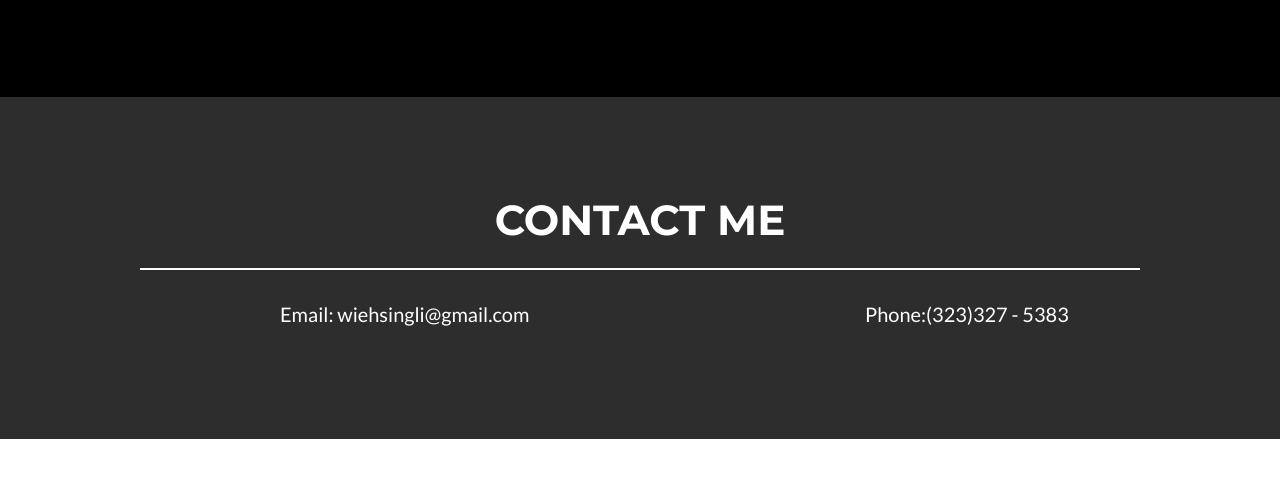
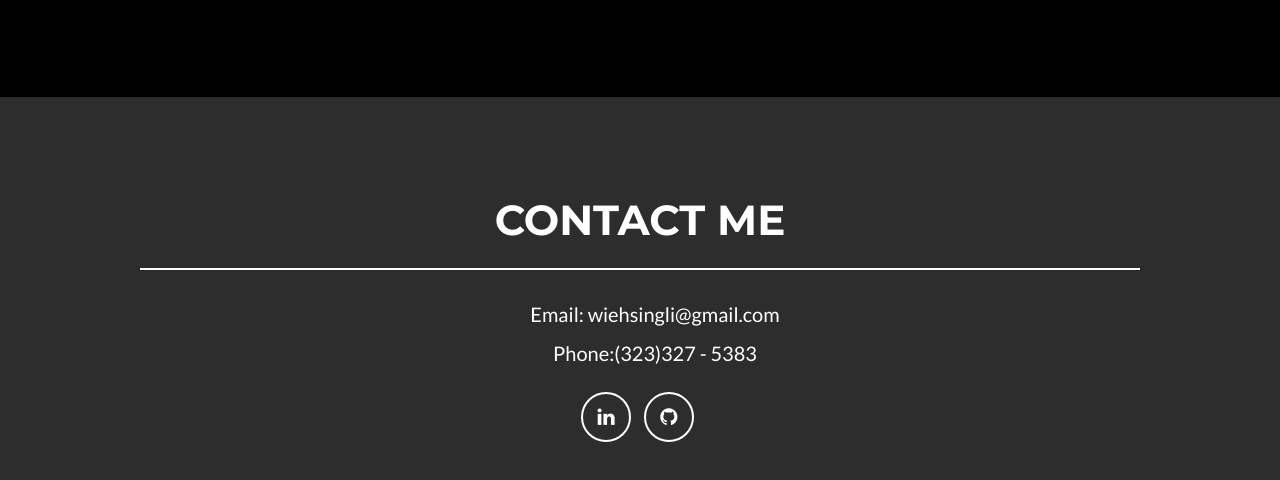
Before and after one commit to wiehsingli/wiehsingli.github.io, a website: page index.html in a window 1280 px wide. Shown: the part 2070-2550 px from the top of the page. Before the commit the page ends 2509 px from the top, so only its background shows below. Drawn offline with nearby package versions, Linux system fonts and the light colour scheme.

Commit message:
minor changes

```diff
--- a/index.html
+++ b/index.html
@@ -235,20 +235,30 @@
 
             </div>
             <div class="container">
-              <div class="row">
+              <div class="row" style="text-align: center;">
 
-                  <div class="col-lg-4 col-lg-offset-2">
+                  <div>
                     <p style="color: white;">
                       Email: wiehsingli@gmail.com
                     </p>
                   </div>
 
-                  <div class="col-lg-4 col-lg-offset-2">
+                  <div>
                     <p style="color: white;">
                       Phone:(323)327 - 5383
                     </p>
                   </div>
               </div>
+            </div>
+            <div style="text-align: center;">
+              <ul class="list-inline">
+                  <li>
+                      <a href="https://www.linkedin.com/in/wiehsingli/" target="_blank" class="btn-social btn-outline"><span class="sr-only">Linked In</span><i class="fa fa-fw fa-linkedin"></i></a>
+                  </li>
+                  <li>
+                      <a href="https://github.com/wiehsingli" target="_blank" class="btn-social btn-outline"><span class="sr-only">Dribble</span><i class="fa fa-fw fa-github"></i></a>
+                  </li>
+              </ul>
             </div>
         </div>
     </section>
@@ -281,11 +291,11 @@
                             <p>Created as a utility for Cal Poly Pomona students, the Bronco planner convienently aggregates and displays events on your scheduler.
                             <ul class="list-inline item-details">
                                 <li>Link:
-                                    <strong><a href="bronco-planner.com">www.bronco-planner.com</a>
+                                    <strong><a href="http://bronco-planner.com/" target="_blank">http://bronco-planner.com/</a>
                                     </strong>
                                 </li>
                                 <li>Github:
-                                    <strong><a href="https://github.com/CS580-Thunderbird/study-hard-play-hard">Link</a>
+                                    <strong><a href="https://github.com/CS580-Thunderbird/study-hard-play-hard" target="_blank">Link</a>
                                     </strong>
                                 </li>
                             </ul>
@@ -332,7 +342,7 @@
                             </p>
                             <ul class="list-inline item-details">
                                 <li>Github:
-                                    <strong><a href="https://github.com/techcats/bpm-selector">Link</a>
+                                    <strong><a href="https://github.com/techcats/bpm-selector" target="_blank">Link</a>
                                     </strong>
                                 </li>
                             </ul>
@@ -568,7 +578,7 @@
                             <hr class="star-primary">
                             <img src="img/portfolio/mrbubbles.png" class="img-responsive img-centered" alt="">
                             <p>
-                              A simple mobile game developed for the android platform.  The game features a tap to fire and tilt move using the accelerometer.
+                              A simple mobile game developed for the android platform.  The game features a tap to fire and tilt to move using the accelerometer.
                             </p>
                             <ul class="list-inline item-details">
                                 <li>Github:
```
